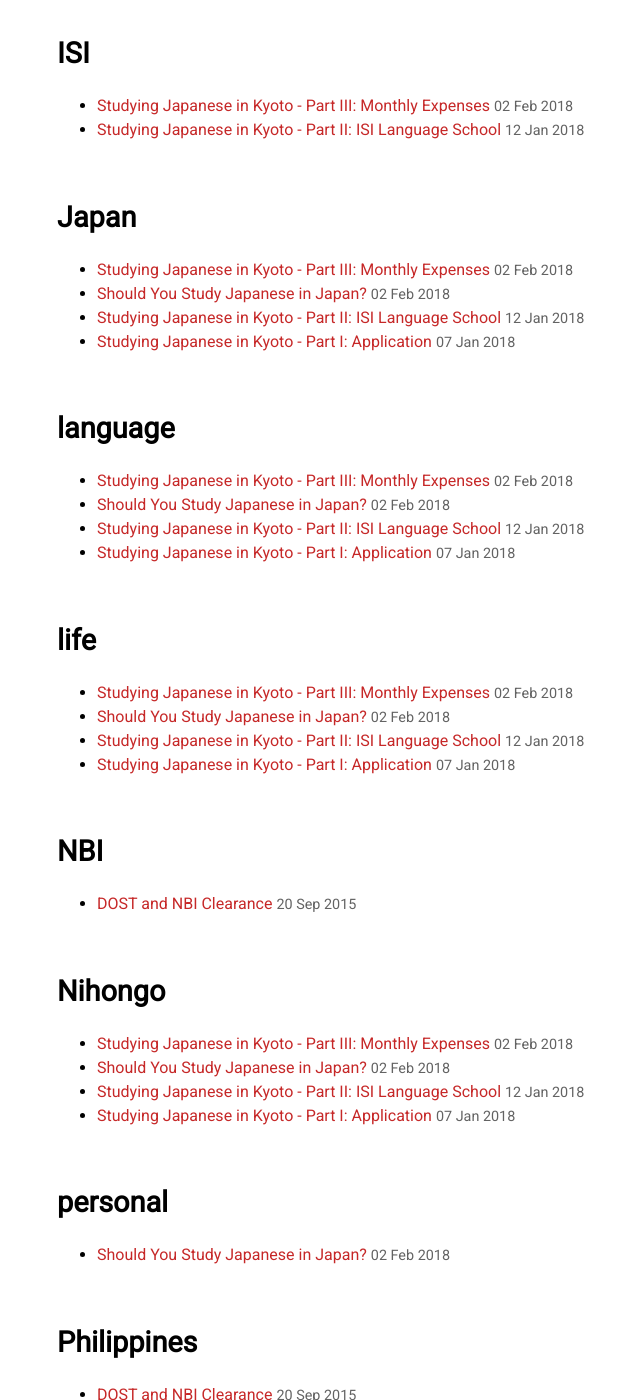
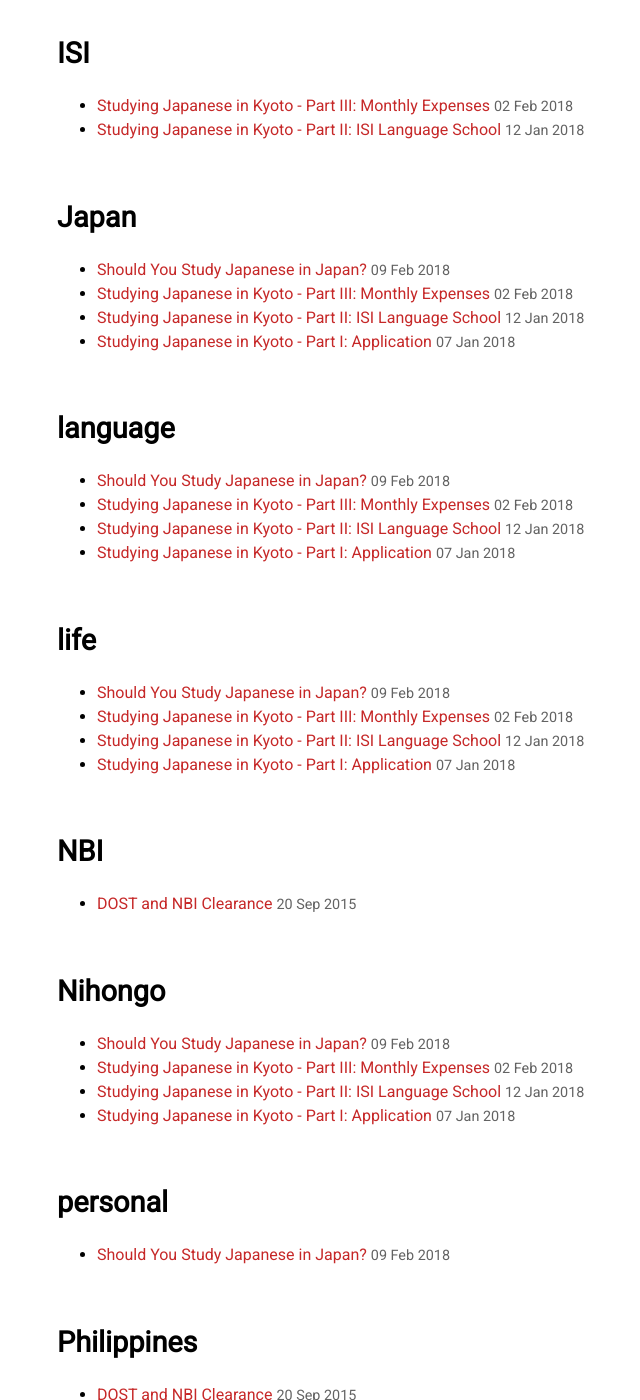
Before and after one commit to kimtillas91/kimtillas91.github.io, a Jekyll site: the page built from blog/tag.html, in a window 1280 px wide and 1400 px high, scrolled down 1280 px. Shown: the whole window, without its empty margins (103-743 px from the left). Built offline with Jekyll 4.4.1, drawn with Linux system fonts in a browser that asks for light colours; some of the changed text lies outside the part shown.

Commit message:
updated date of post

```diff
--- a/_posts/2018-02-09-should-you-study-japanese-in-japan.md
+++ b/_posts/2018-02-09-should-you-study-japanese-in-japan.md
@@ -1,6 +1,6 @@
 ---
 title:  "Should You Study Japanese in Japan?"
-date:   2018-02-02 18:00:00 +0900
+date:   2018-02-09 22:27:00 +0900
 category: Japan
 tag:    [language, study, Nihongo, Japan, life, personal]
 img:	nihongo-book.jpg
```
